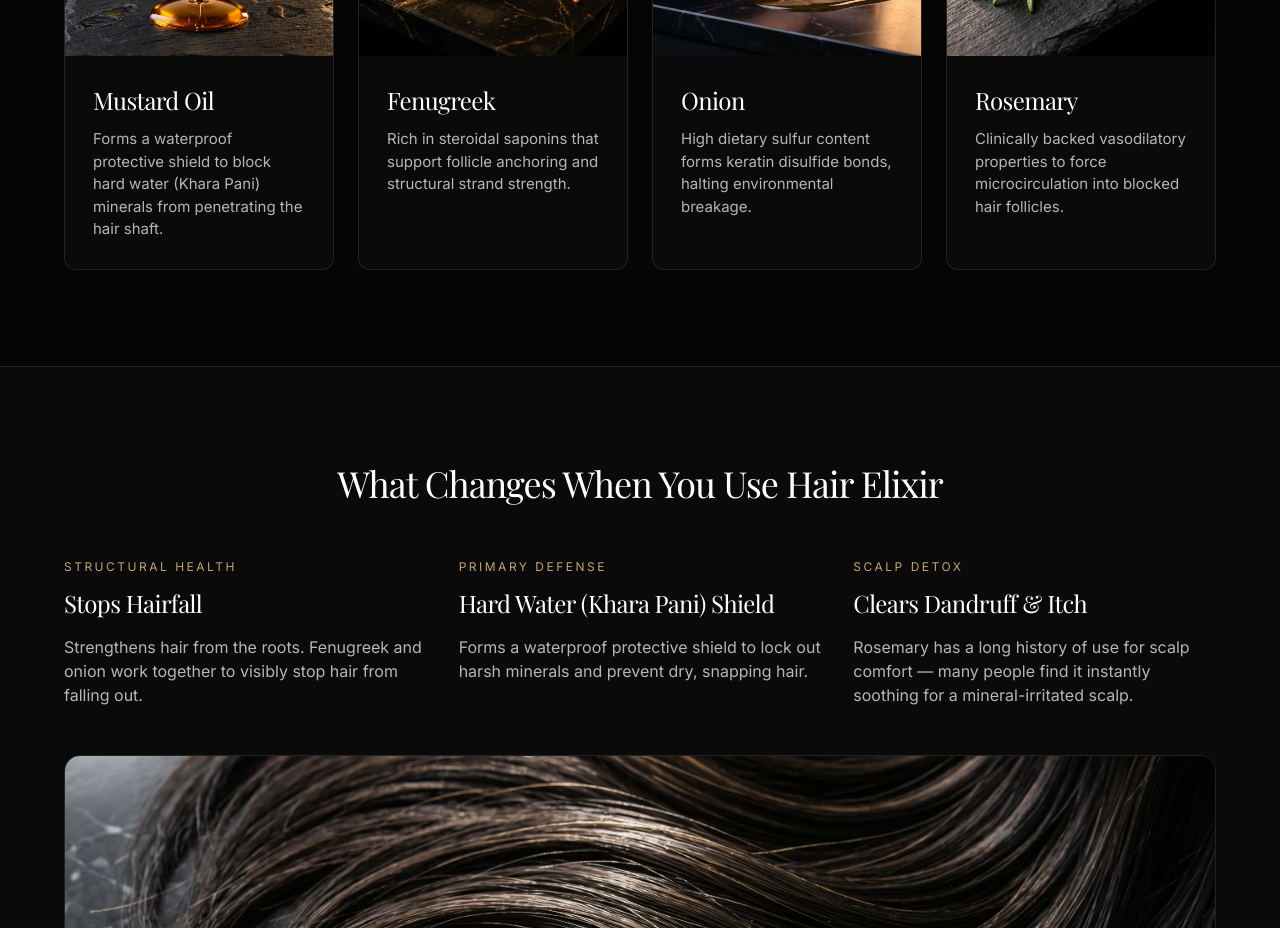
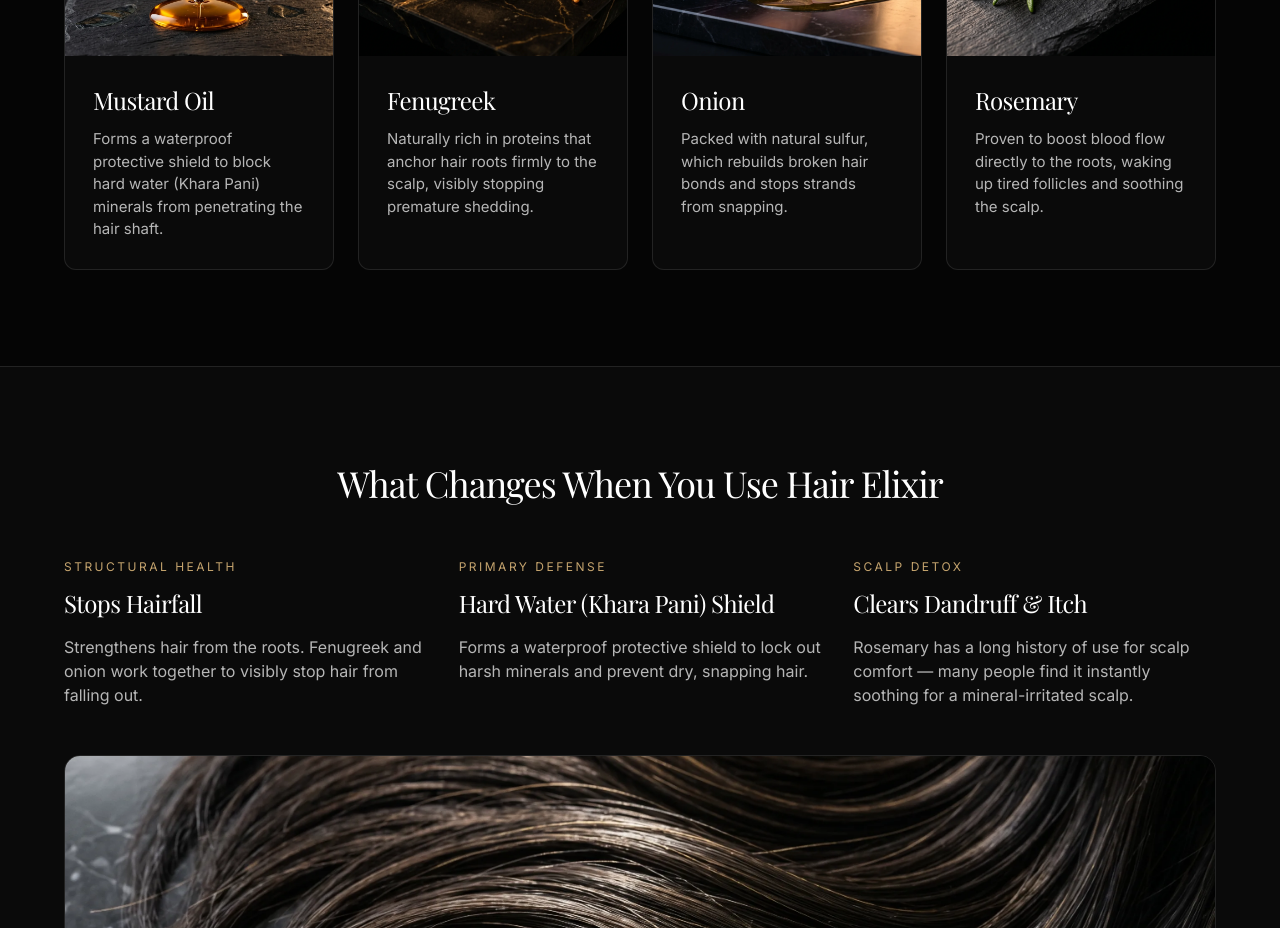
Before and after one commit to tehreemejaz382/zulf-website, a Next.js app: page / in a window 1280 px wide. Shown: the part 2720-3648 px from the top of the page. Built offline with nearby package versions, Linux system fonts and the light colour scheme; no server answers.

Commit message:
Update page.tsx

```diff
--- a/app/page.tsx
+++ b/app/page.tsx
@@ -194,9 +194,9 @@
                   <h4 className="text-2xl font-serif tracking-tight mb-3">{item.name}</h4>
                   <p className="text-white/70 text-[15px]">
                     {index === 0 && "Forms a waterproof protective shield to block hard water (Khara Pani) minerals from penetrating the hair shaft."}
-                    {index === 1 && "Rich in steroidal saponins that support follicle anchoring and structural strand strength."}
-                    {index === 2 && "High dietary sulfur content forms keratin disulfide bonds, halting environmental breakage."}
-                    {index === 3 && "Clinically backed vasodilatory properties to force microcirculation into blocked hair follicles."}
+                    {index === 1 && "Naturally rich in proteins that anchor hair roots firmly to the scalp, visibly stopping premature shedding."}
+                    {index === 2 && "Packed with natural sulfur, which rebuilds broken hair bonds and stops strands from snapping."}
+                    {index === 3 && "Proven to boost blood flow directly to the roots, waking up tired follicles and soothing the scalp."}
                   </p>
                 </div>
               </div>
```
